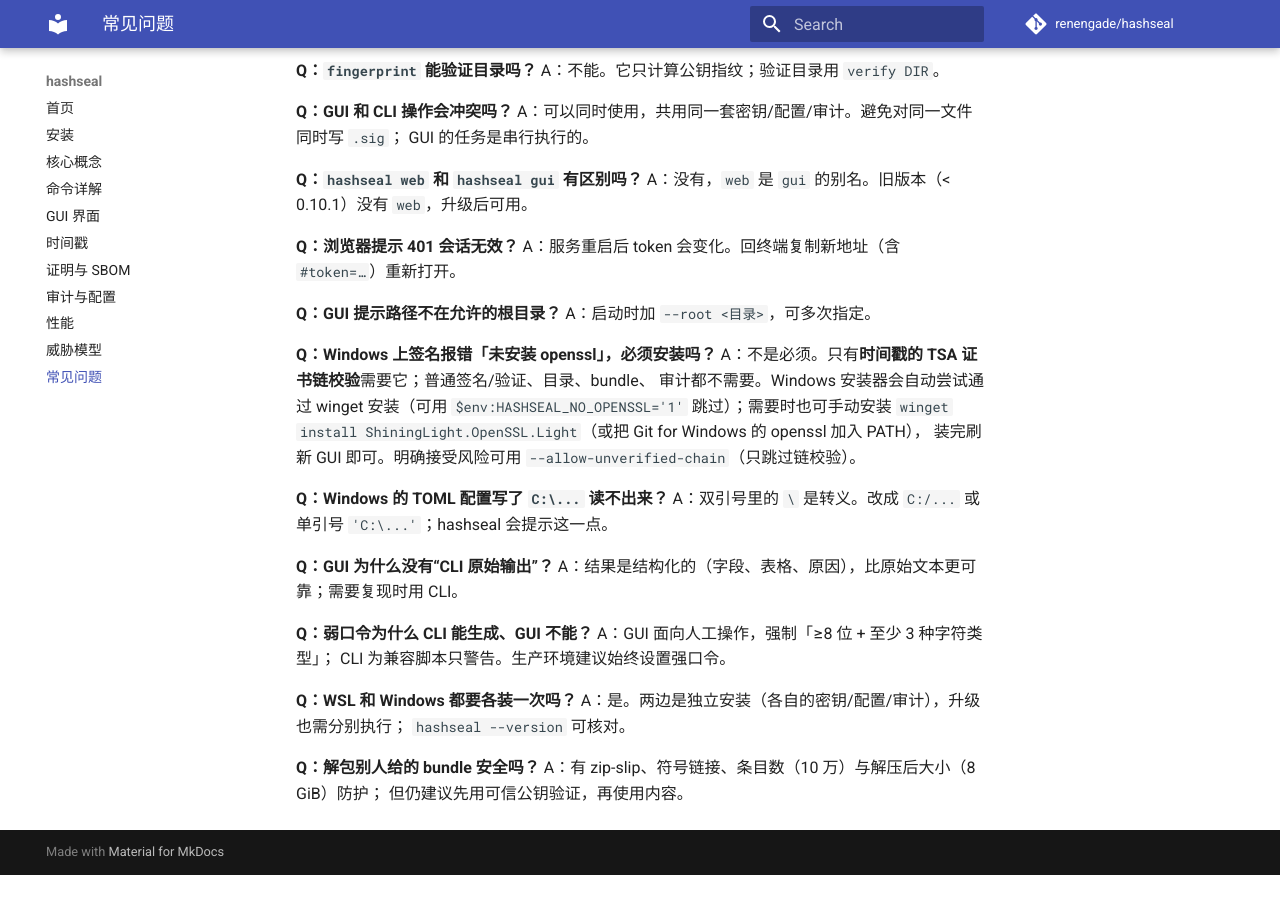
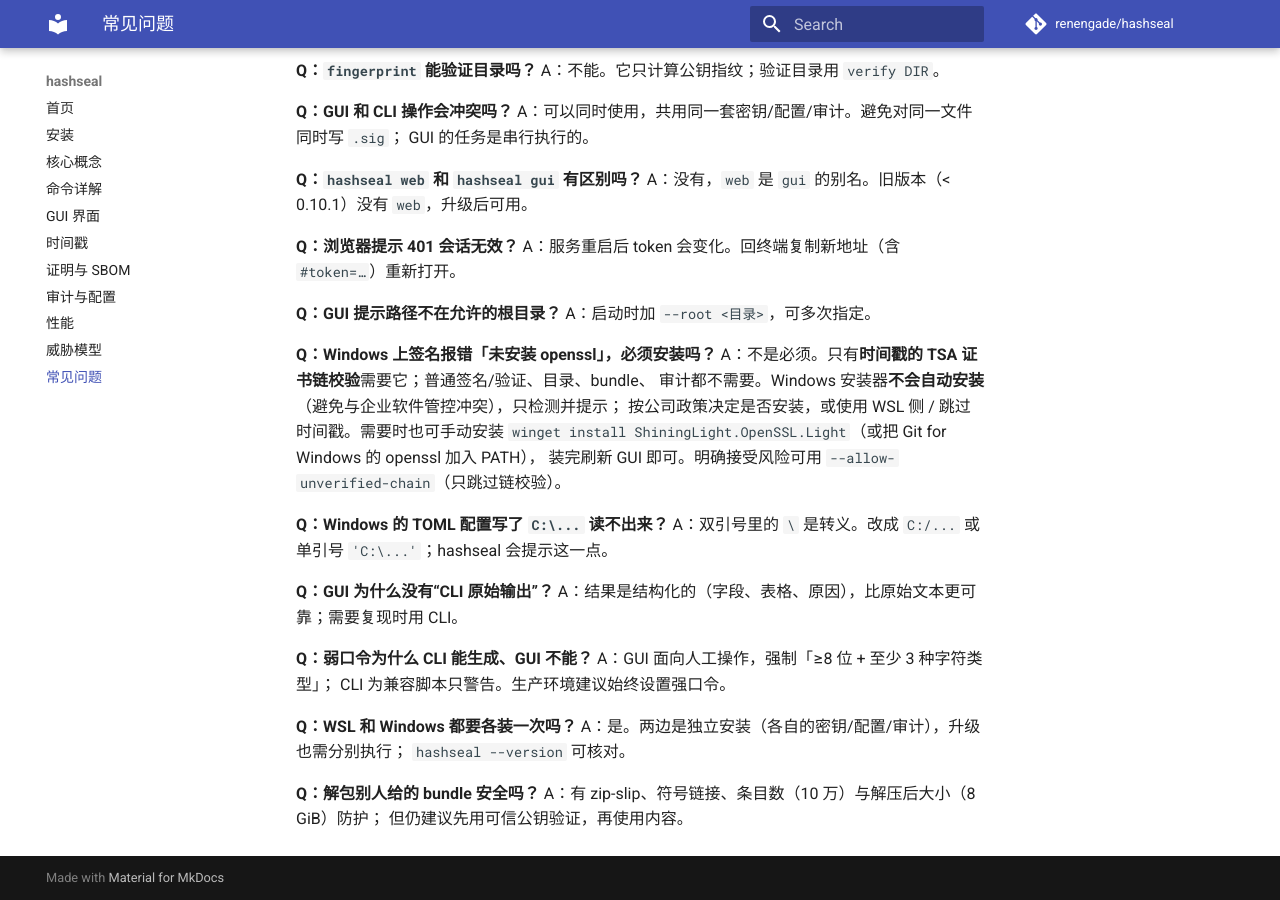
Before and after one commit to renengade/hashseal, an MkDocs documentation site: the page built from docs/faq.md, in a window 1280 px wide and 900 px high, scrolled down 525 px. Built offline with MkDocs 1.6.1 and Material for MkDocs 9.7.7, drawn with Linux system fonts in a browser that asks for light colours; comment, search, counter and statistics services are not loaded; before the commit the page ends 1400 px from its top, so only the background shows below that.

Commit message:
revert(install): 撤销 Windows 自动安装 OpenSSL（企业黑名单），改为仅检测提示
- 安装器不再调用 winget、不改 PATH；仅提示 OpenSSL 仅影响时间戳链校验
- 保留升级前自动停止旧 hashseal 进程与安装后可执行文件校验
- 文案/文档：按公司政策决定；可用 WSL 侧或跳过时间戳
- 版本 0.10.9

```diff
--- a/docs/faq.md
+++ b/docs/faq.md
@@ -36,8 +36,8 @@ A：启动时加 `--root <目录>`，可多次指定。
 
 **Q：Windows 上签名报错「未安装 openssl」，必须安装吗？**
 A：不是必须。只有**时间戳的 TSA 证书链校验**需要它；普通签名/验证、目录、bundle、
-审计都不需要。Windows 安装器会自动尝试通过 winget 安装（可用
-`$env:HASHSEAL_NO_OPENSSL='1'` 跳过）；需要时也可手动安装
+审计都不需要。Windows 安装器**不会自动安装**（避免与企业软件管控冲突），只检测并提示；
+按公司政策决定是否安装，或使用 WSL 侧 / 跳过时间戳。需要时也可手动安装
 `winget install ShiningLight.OpenSSL.Light`（或把 Git for Windows 的 openssl 加入 PATH），
 装完刷新 GUI 即可。明确接受风险可用 `--allow-unverified-chain`（只跳过链校验）。
 
--- a/pyproject.toml
+++ b/pyproject.toml
@@ -1,6 +1,6 @@
 [project]
 name = "hashseal"
-version = "0.10.8"
+version = "0.10.9"
 description = "SHA-256 + Ed25519 文件一致性与来源校验，附 RFC 3161 可信时间戳"
 readme = "README.md"
 requires-python = ">=3.10"
--- a/src/hashseal/gui/static/app.js
+++ b/src/hashseal/gui/static/app.js
@@ -272,8 +272,8 @@ function pageCommands(page, sectionId) {
     content.append(el("div", { class: "note-bar" }, icon("alert"),
       el("span", {},
         "未检测到 OpenSSL：仅影响时间戳的 TSA 证书链校验，普通签名/验证不需要它。" +
-        "签名表单已默认关闭时间戳；需要可信时间戳时安装 OpenSSL" +
-        "（Windows: winget install ShiningLight.OpenSSL.Light）后刷新页面即可启用。")));
+        "签名表单已默认关闭时间戳；需要可信时间戳时，请在允许的环境中安装 OpenSSL" +
+        "（或使用 WSL 侧），重启服务并刷新页面即可启用。")));
   }
 
   const tabs = el("div", { class: "cmd-tabs" });
```
Also changed, not shown: CHANGELOG.md (+13 -0 lines), docs/install.md (+1 -1 lines), docs/timestamps.md (+3 -2 lines), 2 other files.
